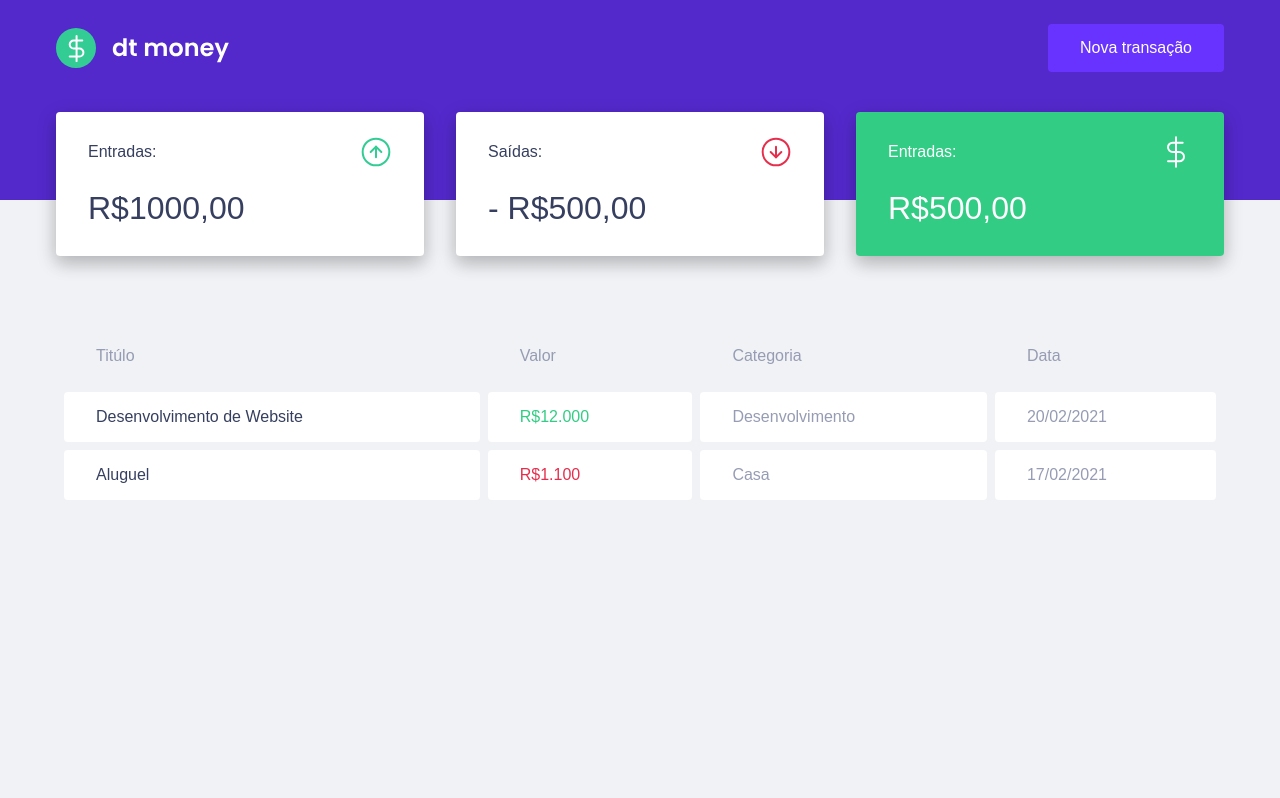
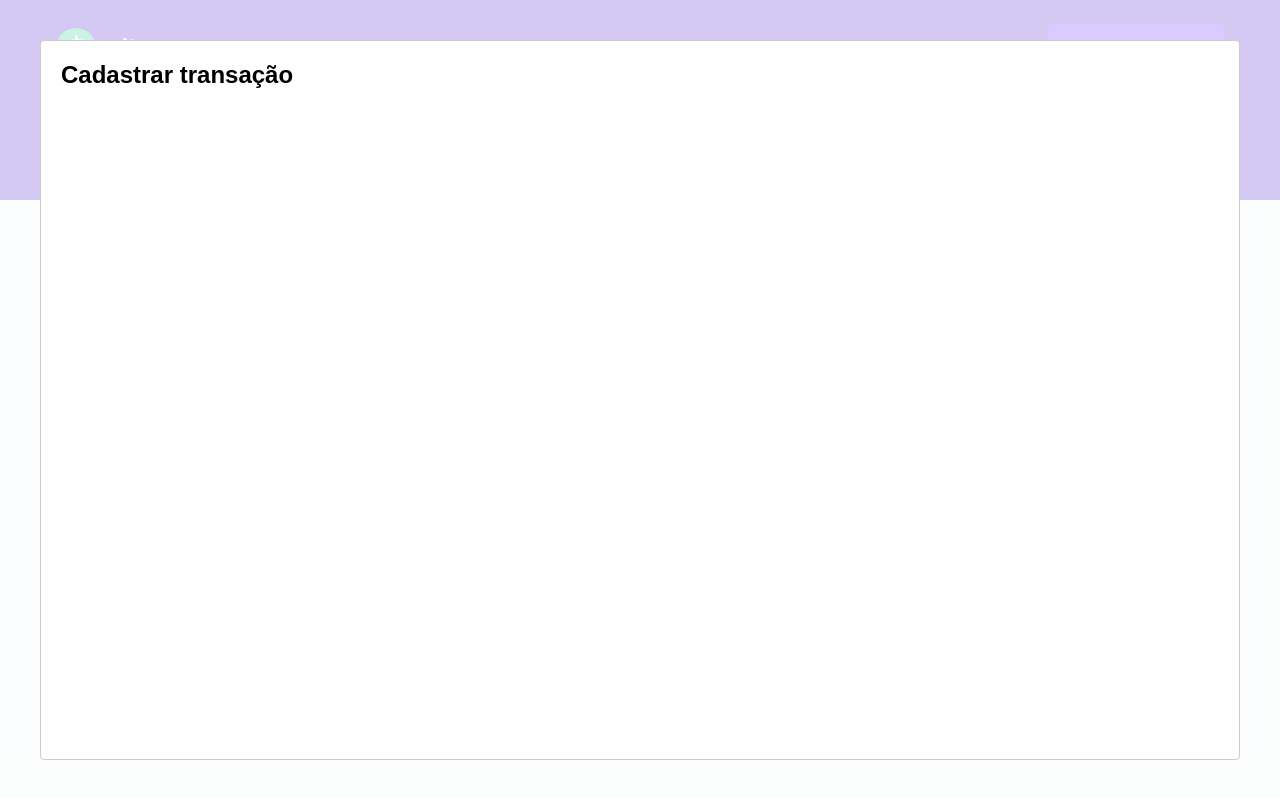
Before and after one commit to timoteostifft/dtmoney_react, a React (Create React App) app: page / in a window 1280 px wide. Both pictures are taken after a click on the button "Nova transação". Built offline with nearby package versions, Linux system fonts and the light colour scheme; no server answers; what miragejs would draw is missing.

Commit message:
feature: create modal component

```diff
--- a/package.json
+++ b/package.json
@@ -3,10 +3,12 @@
   "version": "0.1.0",
   "private": true,
   "dependencies": {
+    "@types/react-modal": "^3.13.1",
     "axios": "^0.24.0",
     "miragejs": "^0.1.42",
     "react": "^17.0.2",
     "react-dom": "^17.0.2",
+    "react-modal": "^3.14.4",
     "react-scripts": "4.0.3",
     "styled-components": "^5.3.3",
     "typescript": "^4.5.2",
--- a/src/App.tsx
+++ b/src/App.tsx
@@ -2,12 +2,33 @@
 import { GlobalSyle } from './styles/global';
 import { Header } from './components/header/index'
 import { Dashboard } from './components/Dashboard';
+import Modal from 'react-modal'
+import { useState } from 'react';
+
+Modal.setAppElement('#root')
+
+export function App() {
+
+  const [isNewTransactionModalOpen, setIsNewTransactionModalOpen] = useState(false);
+
+  function handleOpenNewTransactionModal(){
+    setIsNewTransactionModalOpen(true);
+  }
+
+  function handleCloseNewTransactionModal(){
+    setIsNewTransactionModalOpen(false);
+  }
+
+  return (
+    <div className="App">
+      <Header onOpenNewTransactionModal={handleOpenNewTransactionModal}/>
+
+      <Modal isOpen={isNewTransactionModalOpen}onRequestClose={handleCloseNewTransactionModal}
+      >
+      <h2>Cadastrar transação</h2>
+      </Modal>
 
 
-export function App() {
-  return (
-    <div className="App">
-      <Header/>
       <Dashboard/>
       <GlobalSyle/>
     </div>
--- a/src/components/header/index.tsx
+++ b/src/components/header/index.tsx
@@ -1,12 +1,18 @@
+import { useState } from 'react'
 import logoImg from '../../assets/logo.svg'
+import Modal from 'react-modal'
 import { Container, Content } from './styles'
 
-export function Header(){
+interface HeaderProps{
+  onOpenNewTransactionModal: () => void;
+}
+
+export function Header({onOpenNewTransactionModal}: HeaderProps){
   return(
     <Container>
         <Content>
         <img src={logoImg} alt="dt money" />
-        <button type="button">
+        <button type="button" onClick={onOpenNewTransactionModal}>
           Nova transação
         </button>
         </Content>
```
Also changed, not shown: 1 other file (tests, documents, lock files or other folders).
